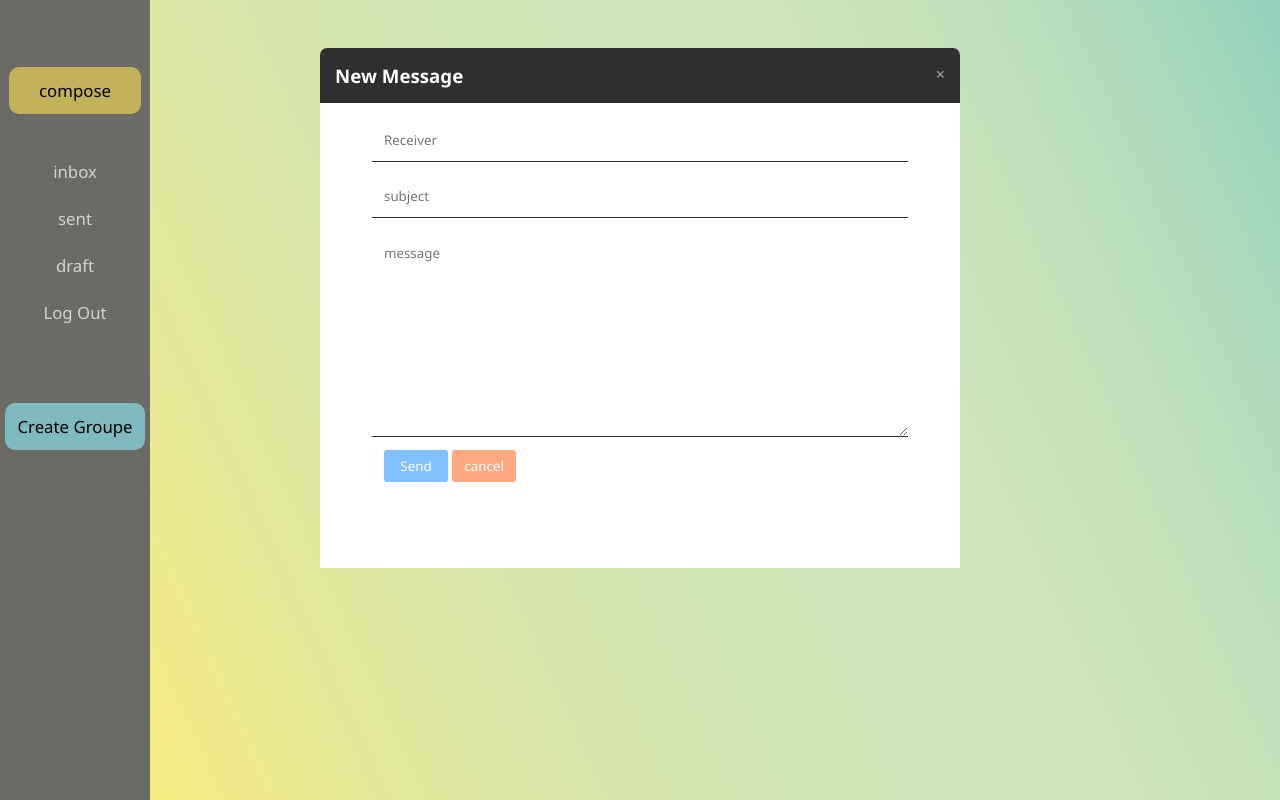
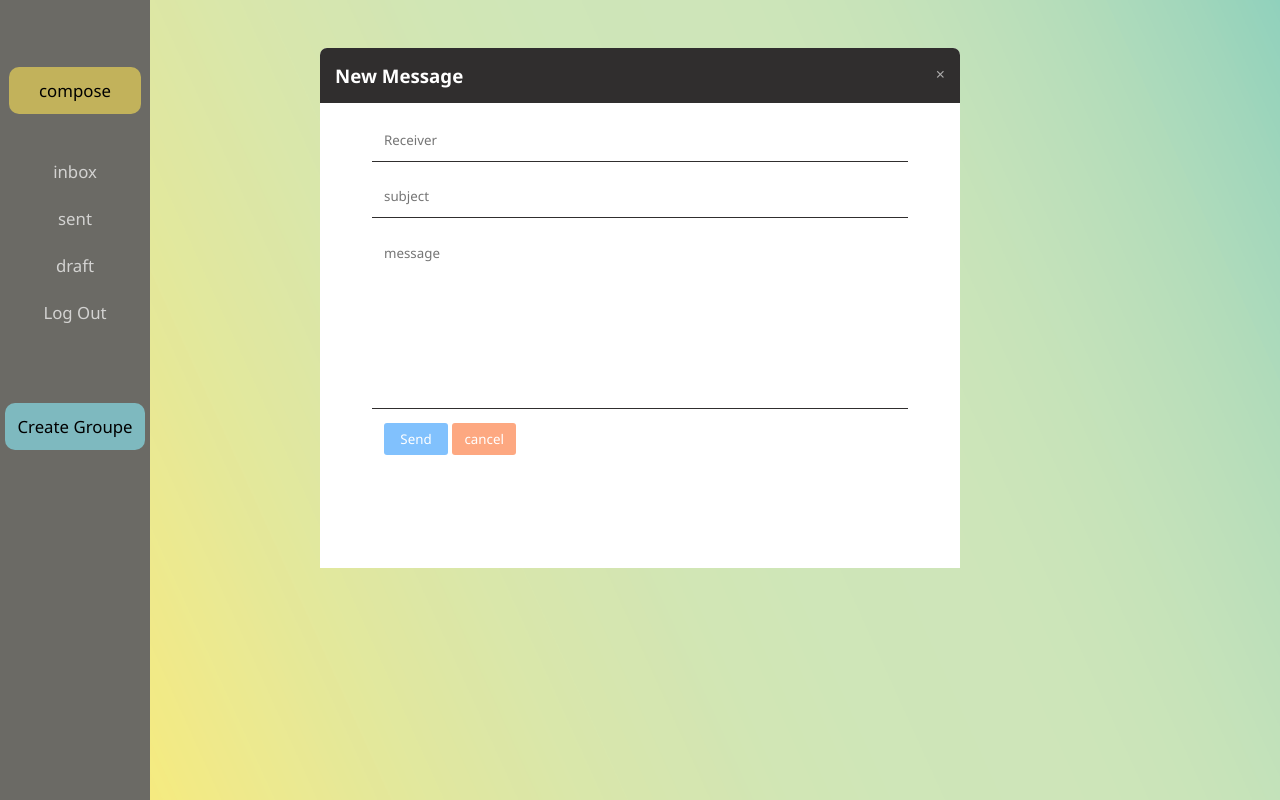
Before and after one commit to Kagorora/EpicMailAndela, a plain HTML site: page inbox.html in a window 1280 px wide. Both pictures are taken after a click on the button "compose". Drawn offline with Linux system fonts and the light colour scheme.

Commit message:
add in Email-compose an input instead of textarea

```diff
--- a/inbox.css
+++ b/inbox.css
@@ -36,6 +36,7 @@
     font-family: 'Segoe UI', Tahoma, Geneva, Verdana, sans-serif;
     font-size: 105%;
     cursor: pointer;
+    outline: none;
 }
 
 #composeBtn:hover{
@@ -73,6 +74,7 @@ ul li a:hover{
    border-top-left-radius: 7px;
    display: none;
    z-index: 1;
+   margin-bottom: 2em;
 }
 
 .topComposeEmail{
@@ -104,13 +106,24 @@ ul li a:hover{
     background: #ffffff;
 }
 
-.bottomComposeEmail form input,textarea{
+.bottomComposeEmail form input{
     display: block;
     width: 80%;
     margin: 0 auto 1em auto;
     padding: 12px;
     border: 0;
     border-bottom: 1px solid #302e2e;
+    outline: none;
+}
+
+#message{
+    display: block;
+    width: 80%;
+    margin: 0 auto 1em auto;
+    padding-bottom: 11em;
+    border: 0;
+    border-bottom: 1px solid #302e2e;
+    outline: 0;
 }
 
 #sendBtn{
@@ -121,6 +134,7 @@ ul li a:hover{
     color: white;
     background: #81c1fd;
     border-radius: 3px;
+    cursor: pointer;
 }
 
 #cancelBtn{
@@ -131,6 +145,7 @@ ul li a:hover{
     color: white;
     background: #fda881;
     border-radius: 3px;
+    cursor: pointer;
 }
 
 #sendBtn:hover{
@@ -157,8 +172,8 @@ ul li a:hover{
     width: 70%;
     height: 70vh;
     float: right;
-    margin-left: auto;
-    margin-right: 10em;
+    margin-left: 1em;
+    margin-right: 5em;
     margin-top: 3em;
     display:block;
 }
@@ -230,6 +245,10 @@ ul li a:hover{
 
 .messageInbox ul:hover{
     background: rgba(121, 116, 116, 0.2);
+}
+
+.sidebar ul a:hover{
+    color: #ffda74;
 }
 
 
--- a/inbox.html
+++ b/inbox.html
@@ -37,7 +37,7 @@
                     <form>
                         <input type="text" placeholder="Receiver">
                         <input type="text" placeholder="subject">
-                        <textarea name="message" rows="10" placeholder="message"></textarea>
+                        <input id="message" rows="10" placeholder="message"></input>
                         <button id="sendBtn">Send</button>
                         <button id="cancelBtn">cancel</button>
                     </form>
```
